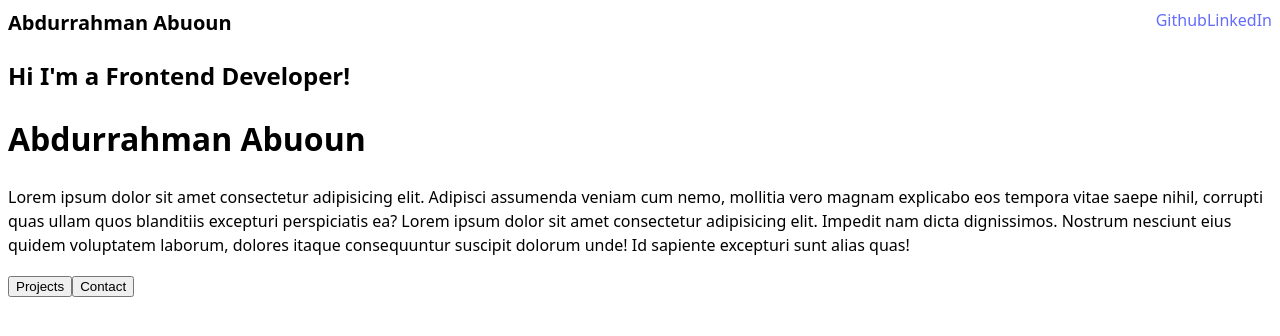
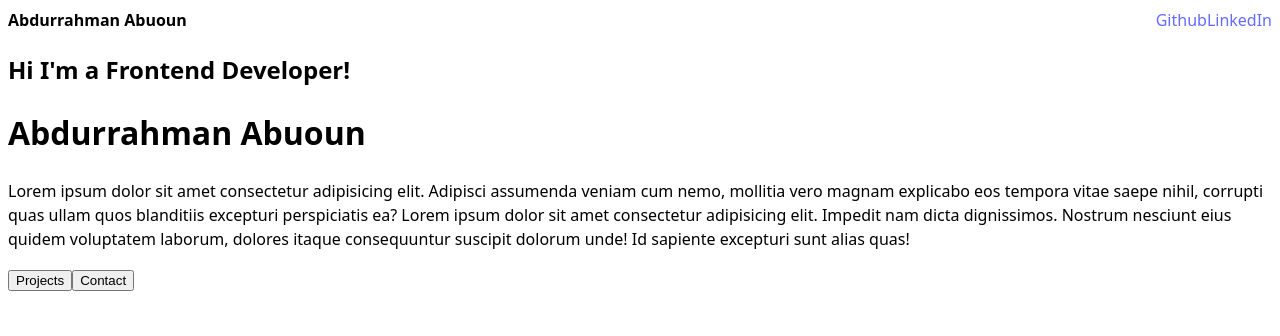
Before and after one commit to abdurman1/myportfolio, a React (Vite) app: page / in a window 1280 px wide. Shown: the top 336 px of the page. Built offline with nearby package versions, Linux system fonts and the light colour scheme.

Commit message:
May 16, 2025, 1:32 PM

```diff
--- a/src/App.css
+++ b/src/App.css
@@ -5,7 +5,7 @@
 
 .header h1 {
     margin: 0;
-    font-size: 1.25rem;
+    font-size: 1rem;
 }
 .header ul {
     list-style: none;
```
